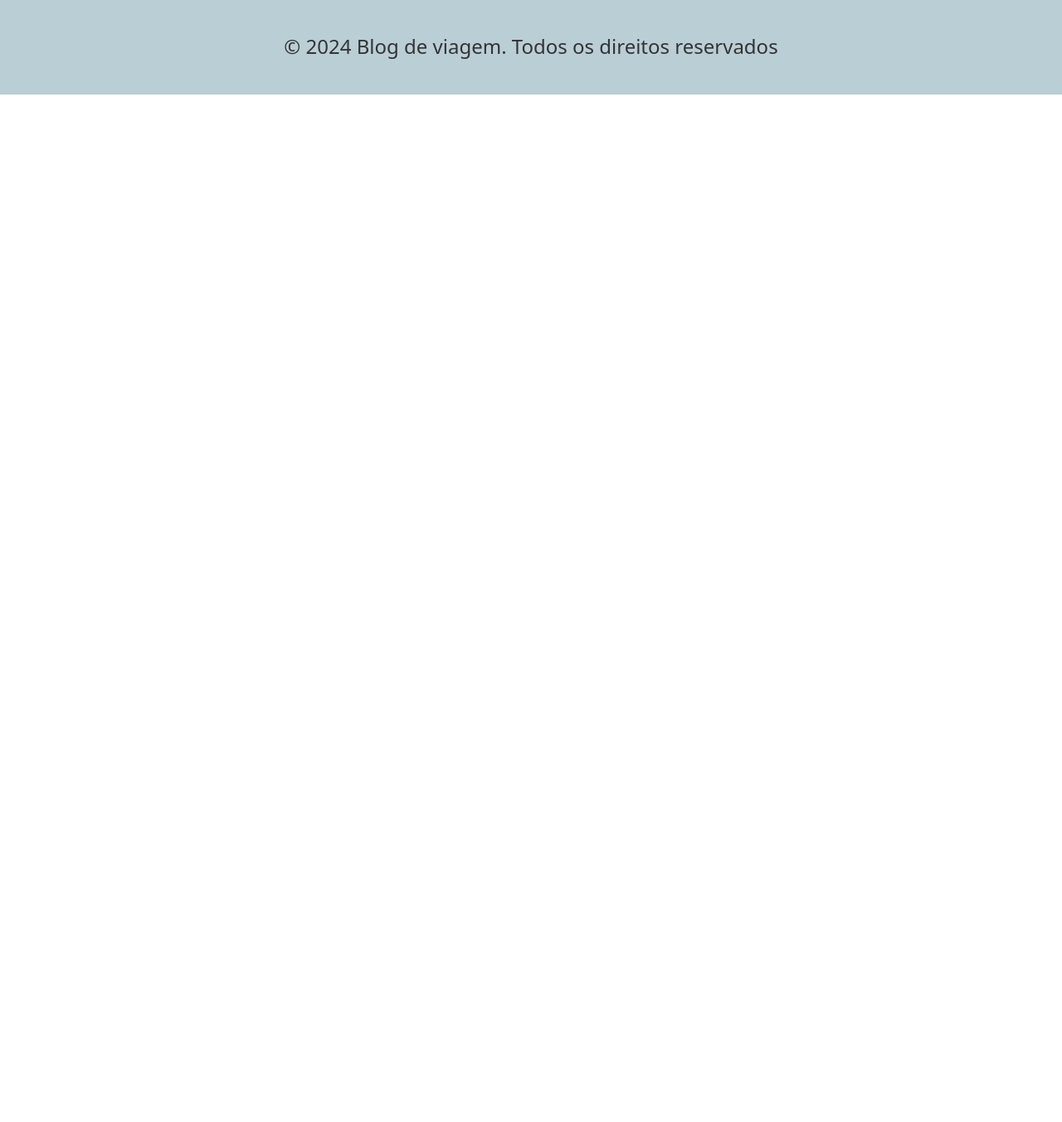
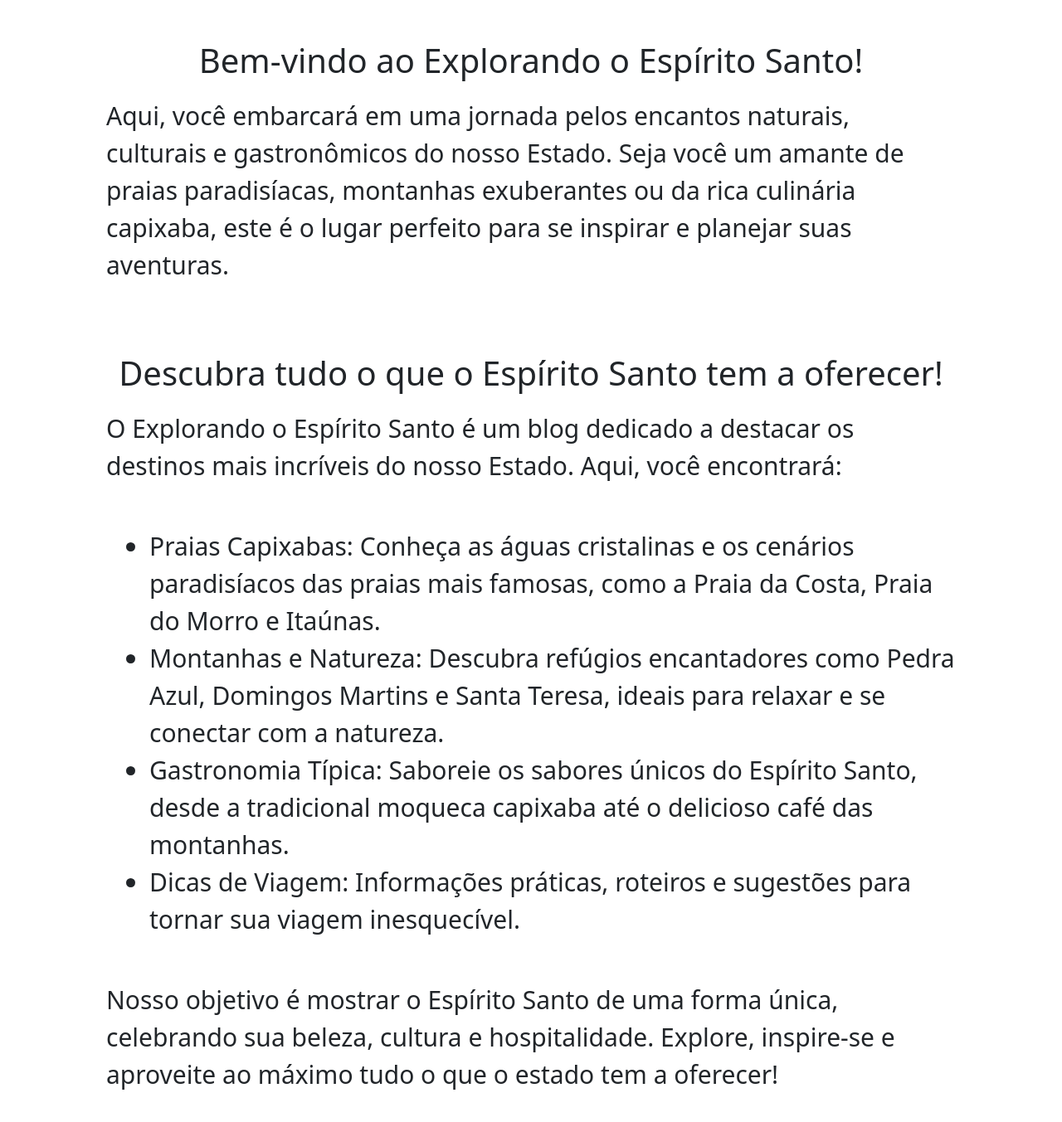
Before and after one commit to Eduardo-FM/aop_programacao_web_front_end, a plain HTML site: page index.html in a window 1280 px wide. Shown: the part 912-2265 px from the top of the page at 83% size. Before the commit the page ends 1026 px from the top, so only its background shows below. Drawn offline with nearby package versions, Linux system fonts and the light colour scheme.

Commit message:
adicionando o testo na home

```diff
--- a/css/style.css
+++ b/css/style.css
@@ -74,6 +74,14 @@
     margin-bottom: 20px;
     font-size: 30px;
     padding-bottom: 2rem;
+}
+
+.main-list {
+    margin-bottom: 20px;
+    padding-bottom: 2rem;
+}
+.main-list li {
+    font-size: 30px;
 }
 
 
--- a/index.html
+++ b/index.html
@@ -41,7 +41,11 @@
             <div class="col-md-4">
               <figure class="figure">
                 <a href="praias.html">
-                  <img src="img/praias.png" alt="imagem de praia" class="image"/>
+                  <img
+                    src="img/praias.png"
+                    alt="imagem de praia"
+                    class="image"
+                  />
                 </a>
               </figure>
             </div>
@@ -49,7 +53,11 @@
             <div class="col-md-4">
               <figure class="figure">
                 <a href="montanhas.html">
-                  <img src="img/montanhas.png" alt="imagem_de_montanhas" class="image"/>
+                  <img
+                    src="img/montanhas.png"
+                    alt="imagem_de_montanhas"
+                    class="image"
+                  />
                 </a>
               </figure>
             </div>
@@ -57,13 +65,66 @@
             <div class="col-md-4">
               <figure class="figure">
                 <a href="gastronomia.html">
-                  <img src="img/gastronomia.png" alt="imagem_de_gastronomia"class="image" />
+                  <img
+                    src="img/gastronomia.png"
+                    alt="imagem_de_gastronomia"
+                    class="image"
+                  />
                 </a>
               </figure>
             </div>
           </div>
         </div>
       </section>
+
+      <div class="content">
+        <section>
+          <h1 class="main-title">Bem-vindo ao Explorando o Espírito Santo!</h1>
+          <p class="main-paragraph">
+            Aqui, você embarcará em uma jornada pelos encantos naturais,
+            culturais e gastronômicos do nosso Estado. Seja você um amante de
+            praias paradisíacas, montanhas exuberantes ou da rica culinária
+            capixaba, este é o lugar perfeito para se inspirar e planejar suas
+            aventuras.
+          </p>
+        </section>
+
+        <section>
+          <h1 class="main-title">
+            Descubra tudo o que o Espírito Santo tem a oferecer!
+          </h1>
+          <p class="main-paragraph">
+            O Explorando o Espírito Santo é um blog dedicado a destacar os
+            destinos mais incríveis do nosso Estado. Aqui, você encontrará:
+          </p>
+          <ul class="main-list">
+            <li>
+              Praias Capixabas: Conheça as águas cristalinas e os cenários
+              paradisíacos das praias mais famosas, como a Praia da Costa, Praia
+              do Morro e Itaúnas.
+            </li>
+            <li>
+              Montanhas e Natureza: Descubra refúgios encantadores como Pedra
+              Azul, Domingos Martins e Santa Teresa, ideais para relaxar e se
+              conectar com a natureza.
+            </li>
+            <li>
+              Gastronomia Típica: Saboreie os sabores únicos do Espírito Santo,
+              desde a tradicional moqueca capixaba até o delicioso café das
+              montanhas.
+            </li>
+            <li>
+              Dicas de Viagem: Informações práticas, roteiros e sugestões para
+              tornar sua viagem inesquecível.
+            </li>
+          </ul>
+          <p class="main-paragraph">
+            Nosso objetivo é mostrar o Espírito Santo de uma forma única,
+            celebrando sua beleza, cultura e hospitalidade. Explore, inspire-se
+            e aproveite ao máximo tudo o que o estado tem a oferecer!
+          </p>
+        </section>
+      </div>
     </main>
 
     <footer class="footer">
```
